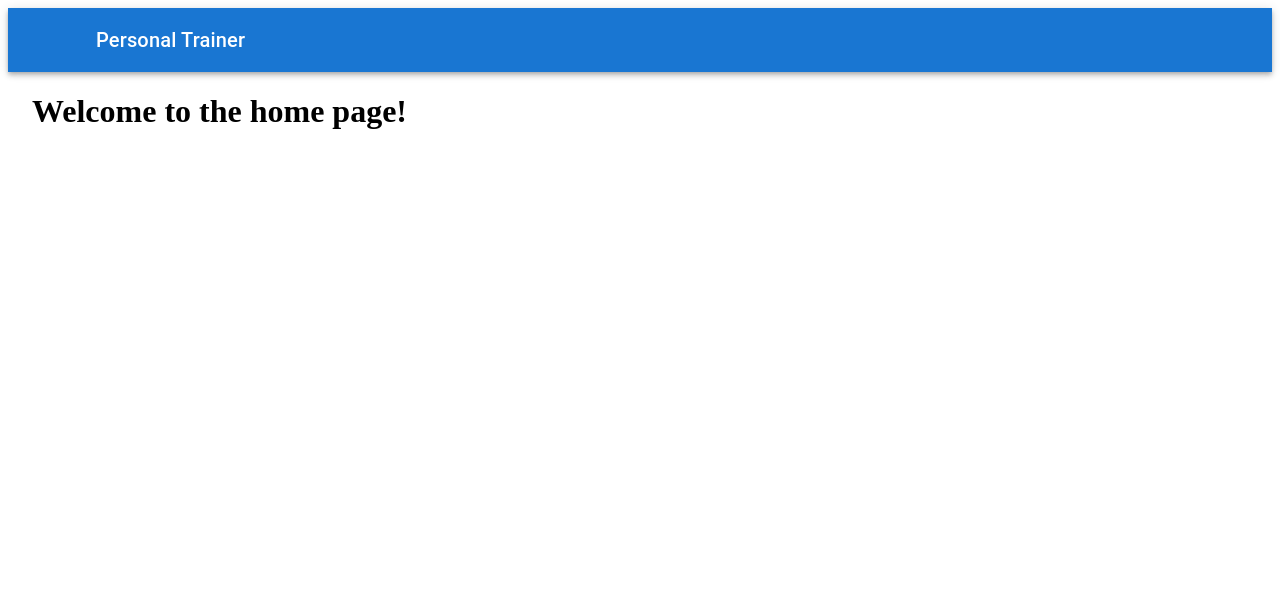
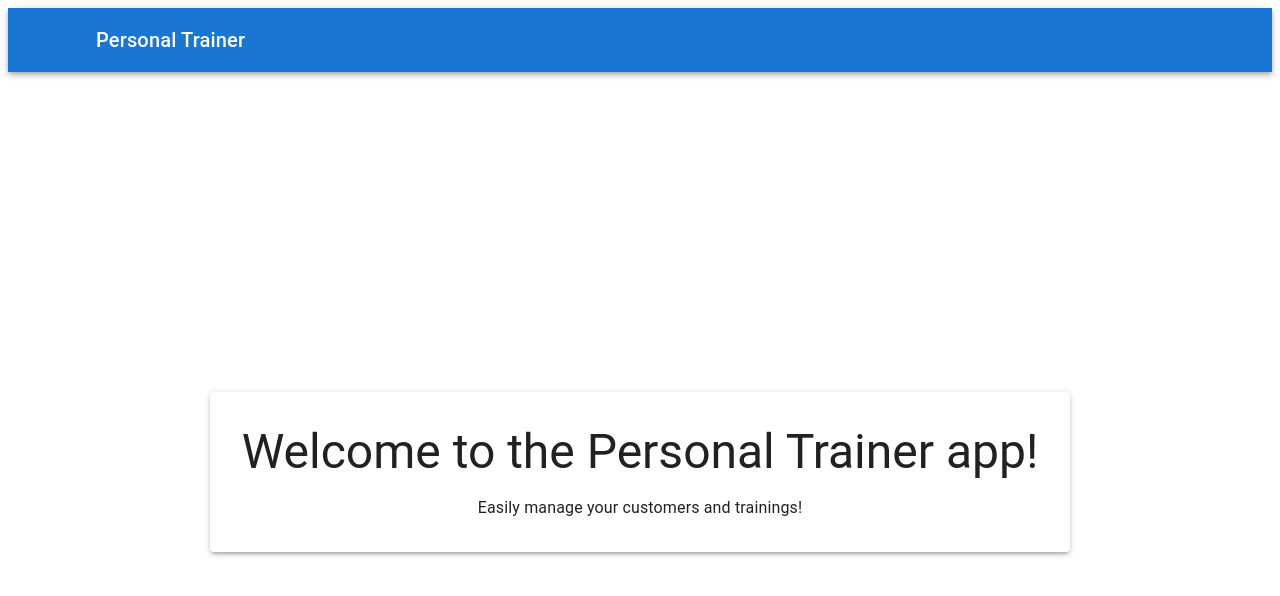
Before and after one commit to Jani638/Personal-Trainer-FrontEnd, a React (Vite) app: page / in a window 1280 px wide. Shown: the top 596 px of the page. Built offline with nearby package versions, Linux system fonts and the light colour scheme; no server answers; some icons are missing.

Commit message:
Home sivun päivitystä

```diff
--- a/src/Components/AddCustomer.tsx
+++ b/src/Components/AddCustomer.tsx
@@ -17,7 +17,7 @@ export default function AddCustomer(props: AddCustomerProps) {
     const handleSubmit = (event: React.FormEvent<HTMLFormElement>) => {
         event.preventDefault();
         const formData = new FormData(event.currentTarget);
-        const customerData = Object.fromEntries((formData as any).entries());
+        const customerData = Object.fromEntries(Array.from(formData.entries())) as Record<string, unknown>;
         const customer = {
             id: customerData.id,
             firstname: customerData.firstname,
--- a/src/Components/AddTraining.tsx
+++ b/src/Components/AddTraining.tsx
@@ -23,7 +23,7 @@ export default function AddTraining(props: AddTrainingProps) {
     const handleSubmit = (event: React.FormEvent<HTMLFormElement>) => {
         event.preventDefault();
         const formData = new FormData(event.currentTarget);
-        const trainingData = Object.fromEntries((formData as any).entries());
+        const trainingData = Object.fromEntries(Array.from(formData.entries())) as Record<string, unknown>;
 
         const trainingWithCustomer = {
             date: trainingData.date,
--- a/src/Components/CustomerList.tsx
+++ b/src/Components/CustomerList.tsx
@@ -1,5 +1,5 @@
 import { useEffect, useState } from "react";
-import type { Tcustomer } from "../types";
+import type { Tcustomer, Ttrainings } from "../types";
 import type { GridColDef, GridRowParams} from '@mui/x-data-grid';
 import { DataGrid } from '@mui/x-data-grid';
 import CustomToolbar from "./CustomToolbar";
@@ -68,7 +68,7 @@ export default function CustomerList(){
         }
     }
 
-    const handleAddTraining = async(newTraining: any) => {
+    const handleAddTraining = async(newTraining: Ttrainings & { customer: string }) => {
         try {
             const options = {
                 method: 'POST',
--- a/src/pages/Calendar.tsx
+++ b/src/pages/Calendar.tsx
@@ -4,7 +4,7 @@ import dayGridPlugin from '@fullcalendar/daygrid';
 import timeGridPlugin from '@fullcalendar/timegrid';
 import interactionPlugin from '@fullcalendar/interaction';
 import { Box, Paper } from '@mui/material';
-import type { CalendarEvent } from '../types';
+import type { CalendarEvent, TrainingWithCustomer } from '../types';
 
 const ACTIVITY_COLORS: { [key: string]: string } = {
     'Spinning': '#36b1f8ff',
@@ -18,7 +18,7 @@ const getActivityColor = (activity: string): string => {
     return ACTIVITY_COLORS[activity] || '#757575';
 };
 
-const formatTrainingsToEvents = (trainings: any[]): CalendarEvent[] => {
+const formatTrainingsToEvents = (trainings: TrainingWithCustomer[]): CalendarEvent[] => {
     return trainings.map((training) => {
         const startDate = new Date(training.date);
         const endDate = new Date(startDate.getTime() + training.duration * 60000);
@@ -77,7 +77,7 @@ export default function Calendar() {
                     events={events}
                     height="auto"
                     slotMinTime="06:00:00"
-                    slotMaxTime="22:00:00"
+                    slotMaxTime="23:00:00"
                     allDaySlot={false}
                     nowIndicator={true}
                     eventClick={(info) => {
--- a/src/pages/Home.tsx
+++ b/src/pages/Home.tsx
@@ -1,9 +1,28 @@
+import Paper from '@mui/material/Paper';
+import Typography from '@mui/material/Typography';
 
 function Home() {
   return (
-    <div>
-        <h1>Welcome to the home page!</h1>
-
+    <div
+      style={{
+        display: 'flex',
+        justifyContent: 'center',
+        alignItems: 'center',
+        height: '100vh',
+        textAlign: 'center',
+      }}
+    >
+      <Paper
+        elevation={3}
+        sx={{ padding: 4, display: 'inline-block' }}
+      >
+        <Typography variant="h3" gutterBottom>
+          Welcome to the Personal Trainer app!
+        </Typography>
+        <Typography variant="body1">
+          Easily manage your customers and trainings!
+        </Typography>
+      </Paper>
     </div>
   );
 }
--- a/src/types.ts
+++ b/src/types.ts
@@ -53,3 +53,6 @@ export type CalendarEvent = {
     end: string;
     backgroundColor?: string;
 }
+
+export type TrainingWithCustomer =
+Ttrainings & { customer: { firstname: string; lastname: string } };
```
